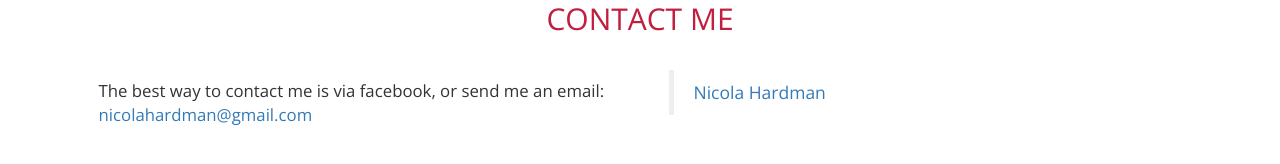
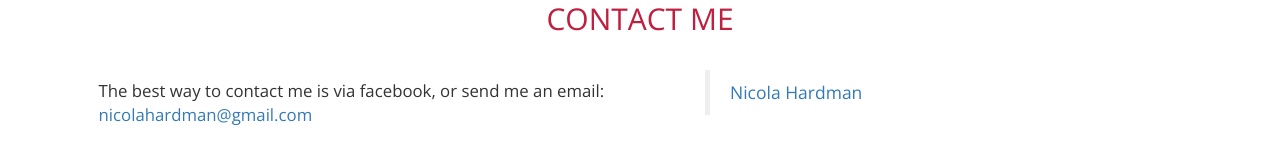
Before and after one commit to nicolahardman/site, a plain HTML site: page main/index.html in a window 1280 px wide. Shown: the part 2468-2632 px from the top of the page. Drawn offline with nearby package versions, Linux system fonts and the light colour scheme.

Commit message:
fixed FB messenger position

```diff
--- a/main/index.html
+++ b/main/index.html
@@ -93,16 +93,14 @@
     <div class="halfBox">
         The best way to contact me is via facebook, or send me an email: <a href="mailto:nicolahardman@gmail.com">nicolahardman@gmail.com</a>
     </div>
-    <!--div class="halfBox" id="messengerPlugin"-->
-		<div class="halfBox fb-page" data-href="https://www.facebook.com/nicolahardmanmusic/" data-tabs="messages" data-small-header="true" data-adapt-container-width="true" data-hide-cover="true" data-show-facepile="false">
+    <div class="halfBox" id="messengerHolder">
+		<div id="messenger" class="fb-page" data-href="https://www.facebook.com/nicolahardmanmusic/" data-tabs="messages" data-small-header="true" data-width="440" data-adapt-container-width="false" data-hide-cover="true" data-show-facepile="false">
 			<blockquote cite="https://www.facebook.com/nicolahardmanmusic/" class="fb-xfbml-parse-ignore">
 				<a href="https://www.facebook.com/nicolahardmanmusic/">Nicola Hardman</a>
 			</blockquote>
 		</div>
-	<!--/div-->
+	</div>
 </div>
-
-
 
 </body>
 </html>
--- a/main/main.css
+++ b/main/main.css
@@ -130,3 +130,14 @@ h1, h2, h3, h4, h5, h6 {
 /* Contact */
 #contactHolder {
     margin-bottom: 50px;
+}
+
+#messengerHolder {
+    display: flex;
+    align-items: center;
+    justify-content: center;
+}
+
+#messenger {
+    width: 440px;
+}
```
